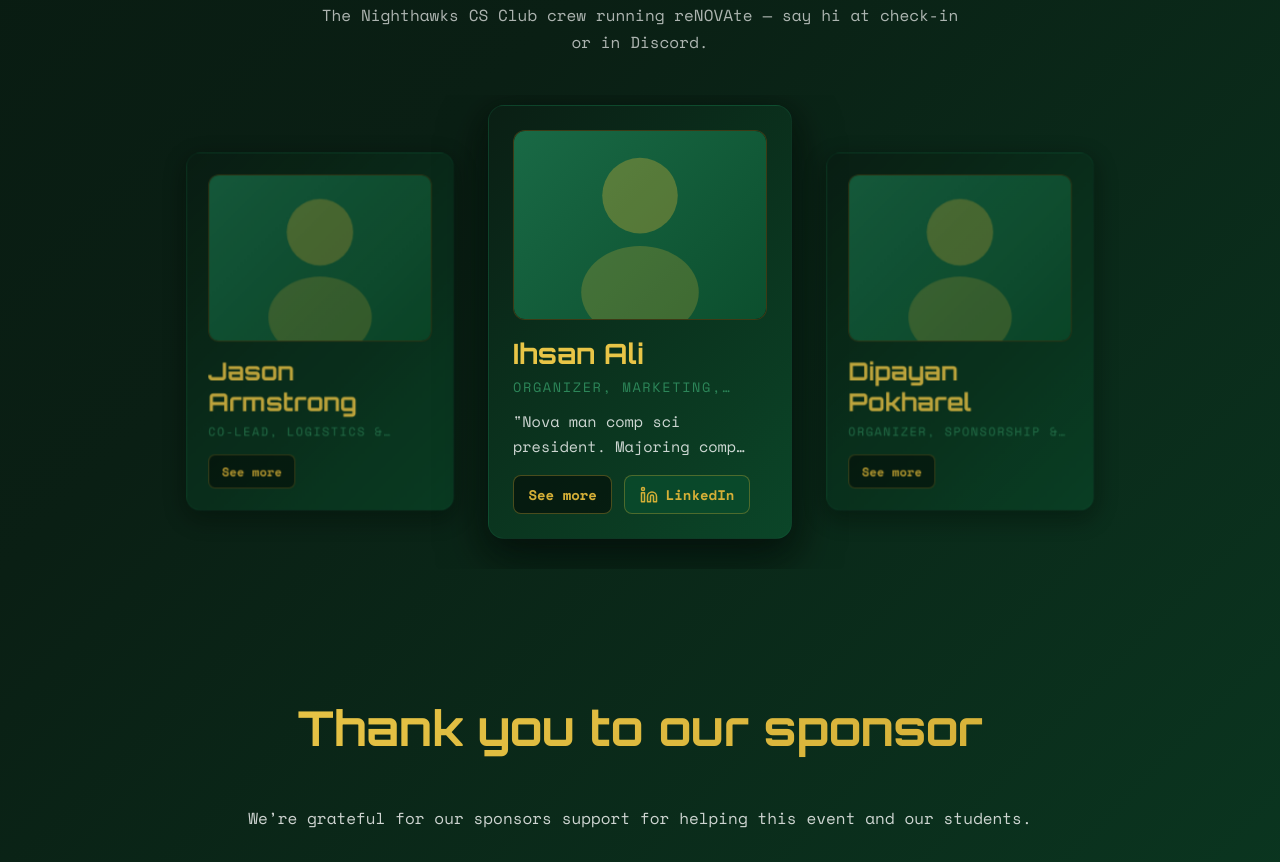
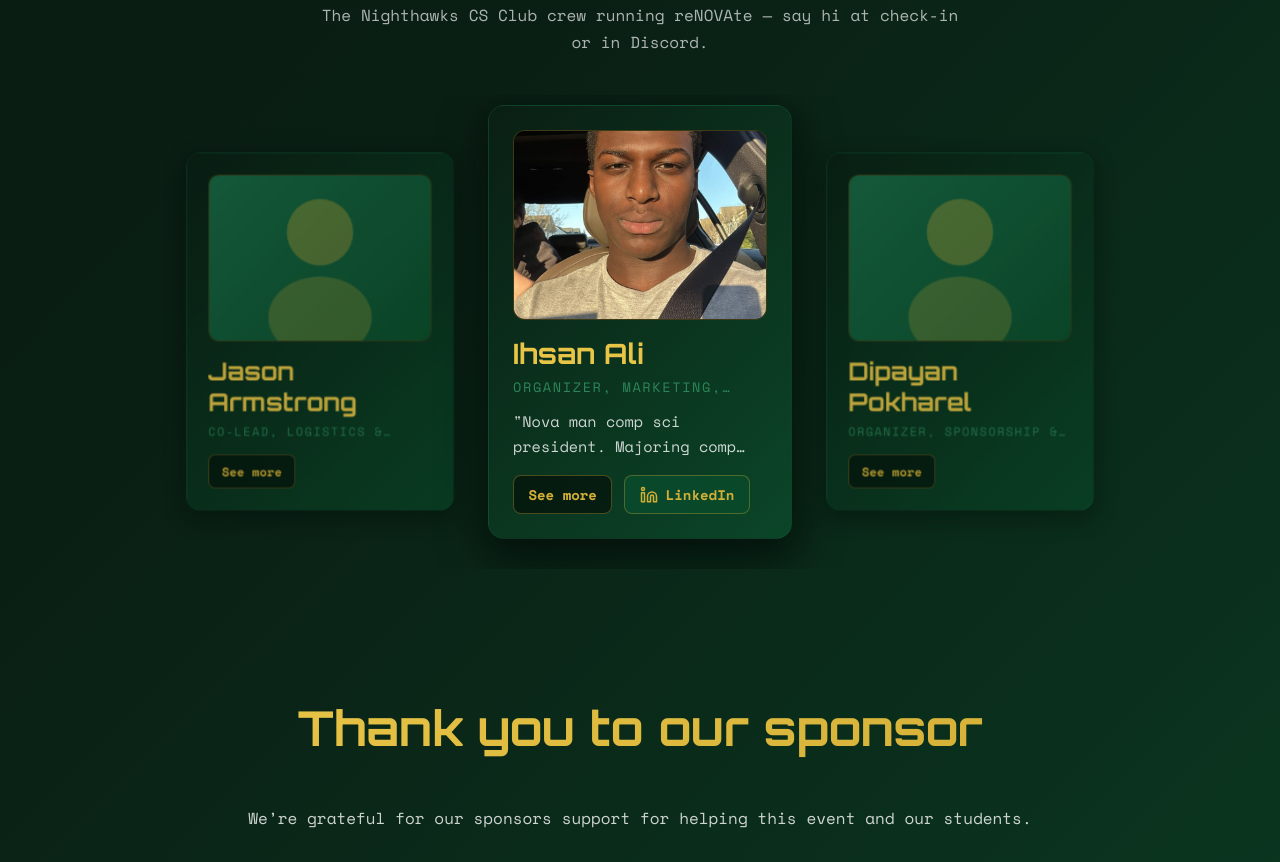
Before and after one commit to NovaCSClubManassas/NVCC-HAX-interest-, a React (Vite) app: page / in a window 1280 px wide. Shown: the part 2720-3582 px from the top of the page. Built offline with nearby package versions, Linux system fonts and the light colour scheme.

Commit message:
Pictures

```diff
--- a/src/data/organizers.js
+++ b/src/data/organizers.js
@@ -25,7 +25,7 @@ export const ORGANIZERS = [
     name: 'Ihsan Ali',
     role: 'Organizer, Marketing, Relationship Management, and Communications Lead',
     tagline: '"Nova man comp sci president. \nMajoring comp sci"',
-    photoSrc: '/team/placeholder.svg',
+    photoSrc: '/team/ihsan-ali.png',
     linkedinUrl: 'https://www.linkedin.com/school/northern-virginia-community-college/',
   },
   {
```
Also changed, not shown: public/team/ihsan-ali.png (added), public/team/sweekar-shrestha.png.
